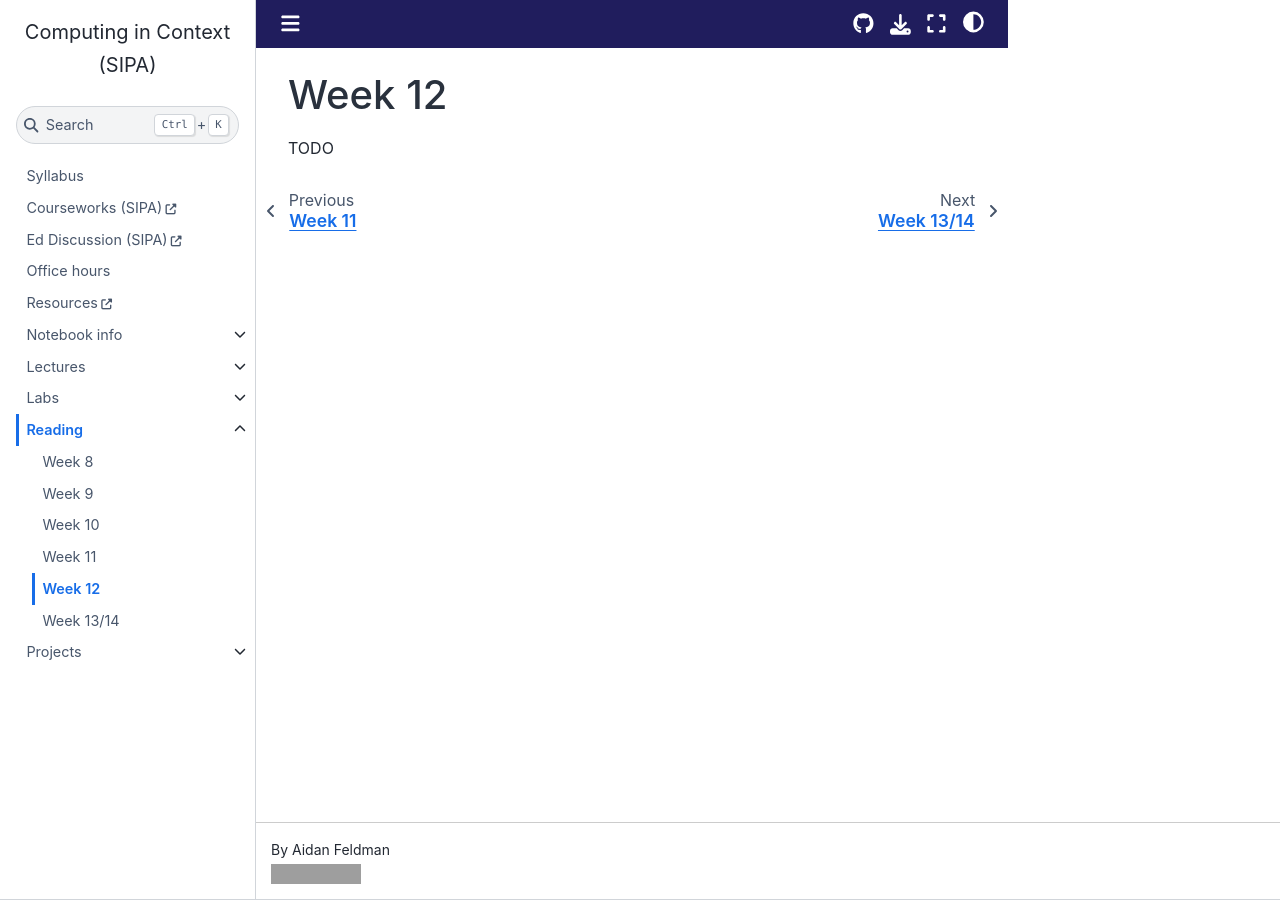
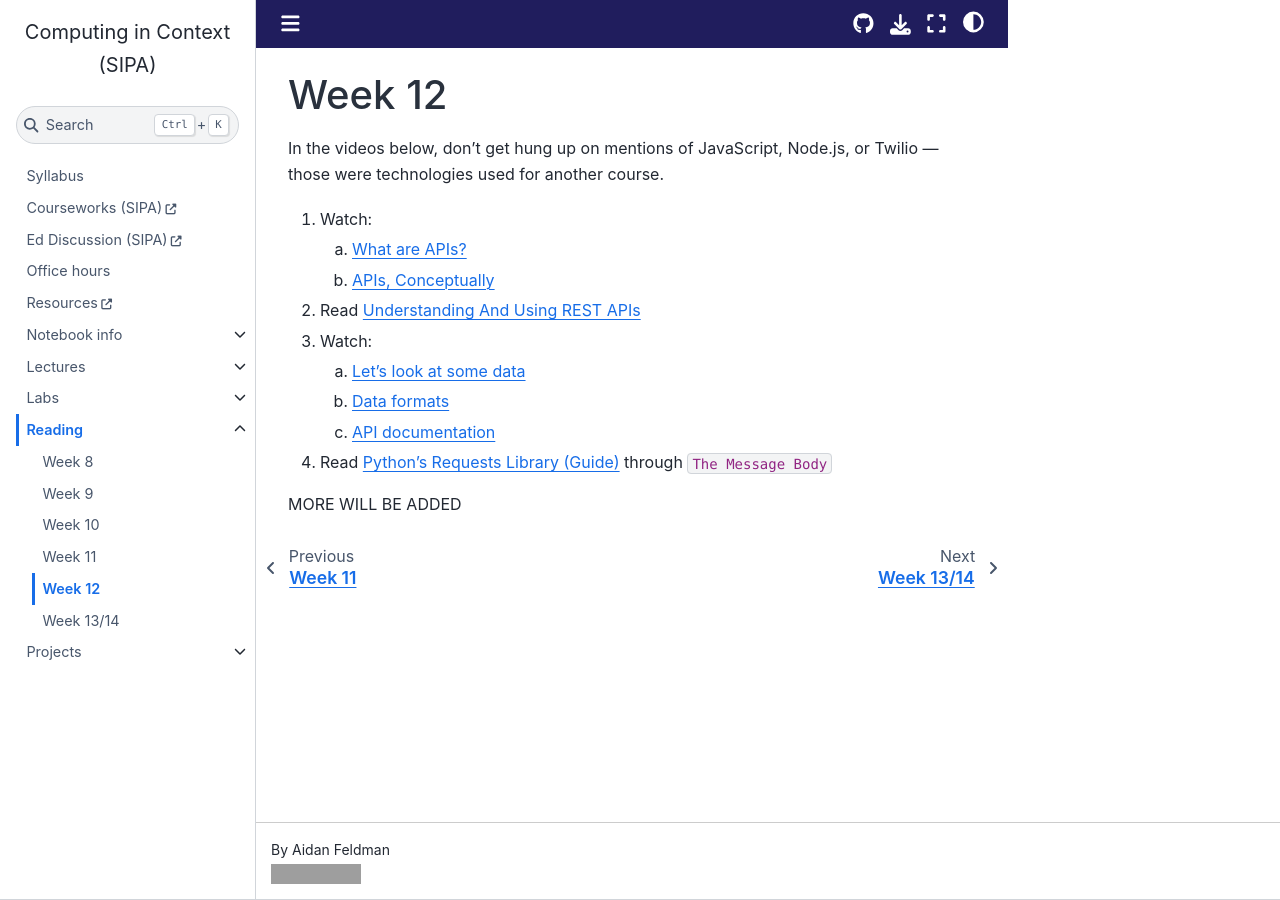
Before and after one commit to afeld/computing-in-context, a Jupyter Book: the page built from week_12.md, in a window 1280 px wide. Built offline with Jupyter Book 1.0.4 settings and Sphinx 7.4.7 and the Sphinx Book theme 1.1.4, drawn with Linux system fonts in a browser that asks for light colours; pages that are not in the unit, such as notebooks, are missing from menus; comment, search, counter and statistics services are not loaded; grey boxes are pictures that could not be loaded.

Commit message:
add week 12 reading

```diff
--- a/week_12.md
+++ b/week_12.md
@@ -1,3 +1,15 @@
 # Week 12
 
-TODO
+In the videos below, don't get hung up on mentions of JavaScript, Node.js, or Twilio — those were technologies used for another course.
+
+1. Watch:
+   1. [What are APIs?](https://www.youtube.com/watch?v=OVvTv9Hy91Q)
+   1. [APIs, Conceptually](https://drive.google.com/file/d/10VCtYI5Im9MnvDcn4vnUeWbqztF77tyL/view?usp=sharing)
+1. Read [Understanding And Using REST APIs](https://www.smashingmagazine.com/2018/01/understanding-using-rest-api/)
+1. Watch:
+   1. [Let's look at some data](https://drive.google.com/file/d/10_2UPxa0ThWus47jKKeefGji5ZZmnr-e/view?usp=sharing)
+   1. [Data formats](https://drive.google.com/file/d/10dR1oMt7V-Hk75mkIpnguq70mukSz6OA/view?usp=sharing)
+   1. [API documentation](https://drive.google.com/file/d/10fOxW42-ODIgHlLgLCP_wklrxB8G4K3A/view?usp=sharing)
+1. Read [Python's Requests Library (Guide)](https://realpython.com/python-requests/) through `The Message Body`
+
+MORE WILL BE ADDED
```
